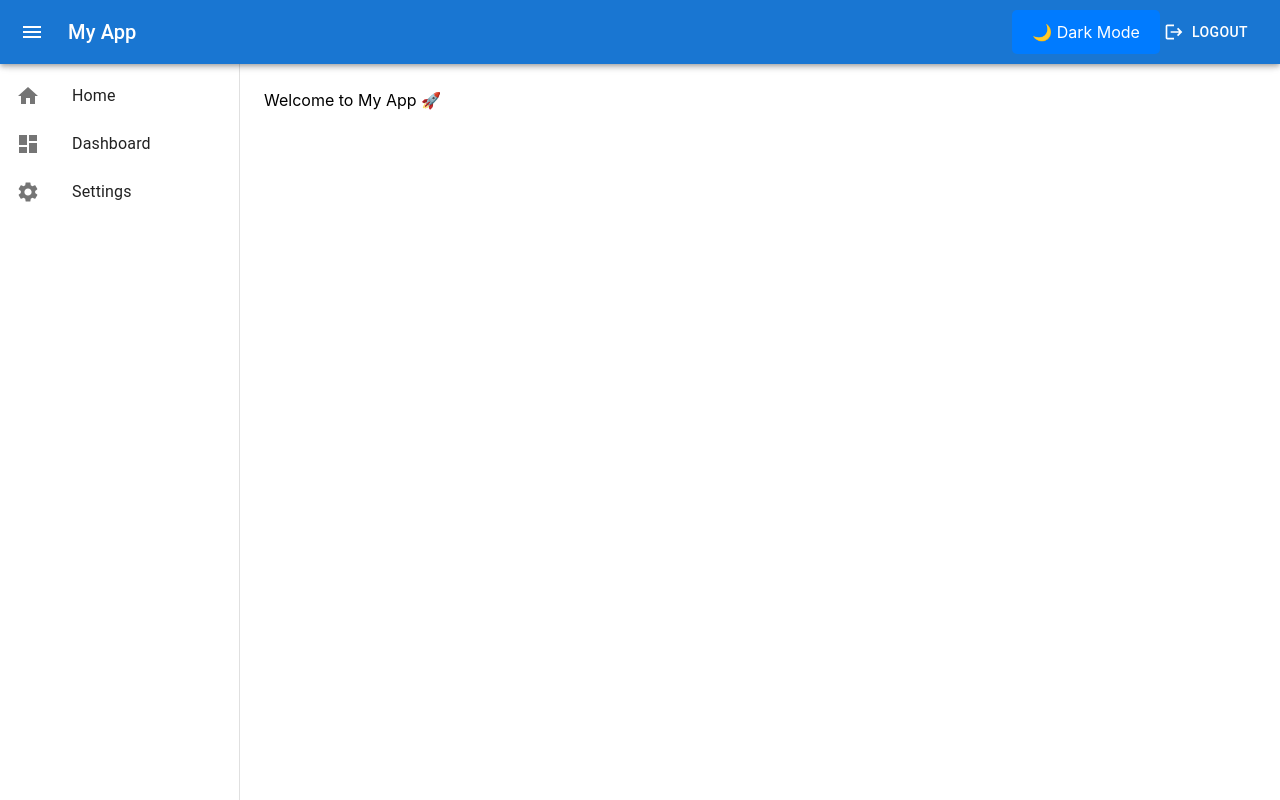
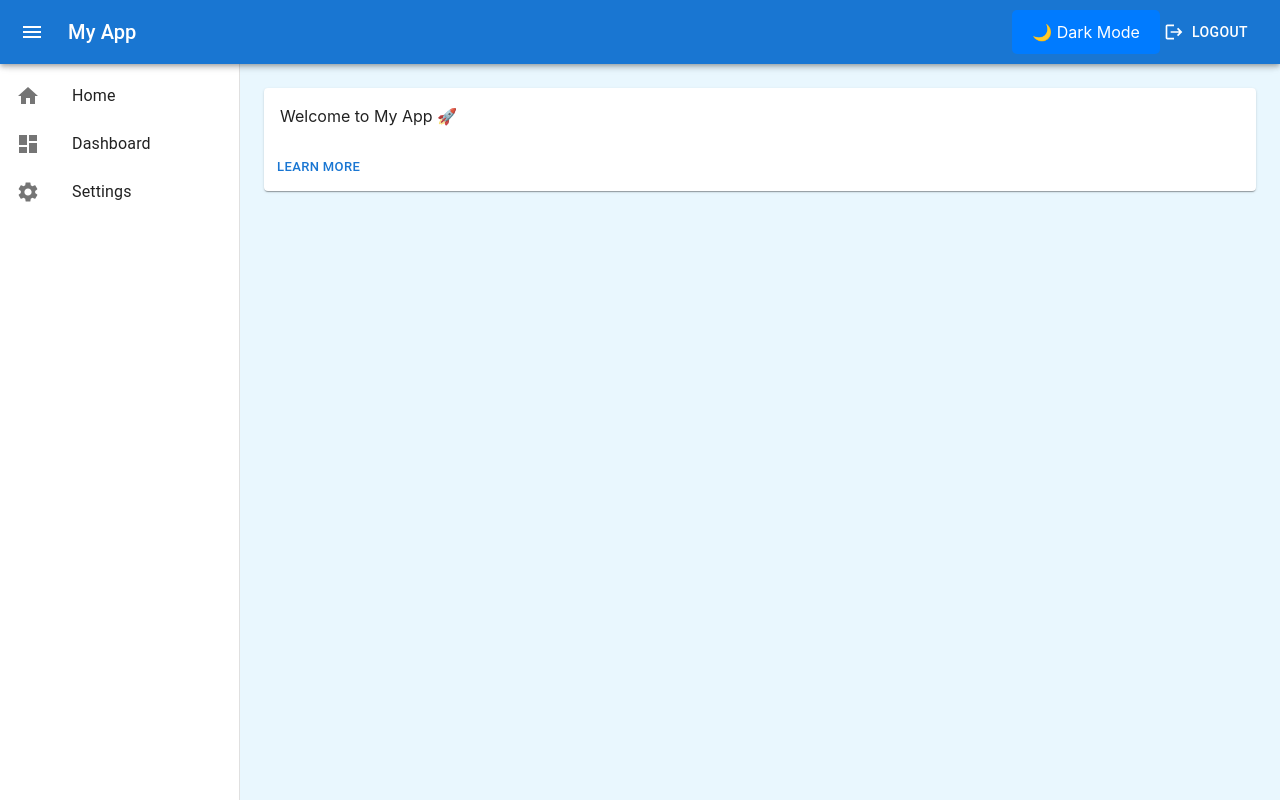
Before and after one commit to ssbugrakaratas/React-TypeScript-Vite-swc-pnpm-base, a React (Vite) app: page / in a window 1280 px wide. Built offline with nearby package versions, Linux system fonts and the light colour scheme.

Commit message:
fix: fix

```diff
--- a/src/pages/Home.tsx
+++ b/src/pages/Home.tsx
@@ -1,8 +1,17 @@
+import { Button, Card, CardActions, CardContent } from "@mui/material";
+
 const Home = () => {
   return (
     <>
       <div>
-        <h1>Welcome to My App 🚀</h1>
+        <Card sx={{ minWidth: 275 }}>
+          <CardContent>
+            <h1>Welcome to My App 🚀</h1>
+          </CardContent>
+          <CardActions>
+            <Button size="small">Learn More</Button>
+          </CardActions>
+        </Card>
       </div>
     </>
   );
--- a/src/styles/global.css
+++ b/src/styles/global.css
@@ -3,22 +3,22 @@
 
 /* Varsayılan tema ayarları */
 :root {
-  --background: #ffffff;
+  --background: #e9f7fe;
   --foreground: #000000;
   --primary: #007bff;
   --secondary: #6c757d;
-  --accent: #ff4081;
+  --accent: #533ac2;
   --border-color: #dddddd;
   --shadow-color: rgba(0, 0, 0, 0.1);
 }
 
 /* Dark Mode Renkleri */
 [data-theme="dark"] {
-  --background: #121212;
+  --background: #202020;
   --foreground: #ffffff;
   --primary: #1e90ff;
   --secondary: #b0bec5;
-  --accent: #ff80ab;
+  --accent: #533ac2;
   --border-color: #333;
   --shadow-color: rgba(255, 255, 255, 0.1);
 }
```
